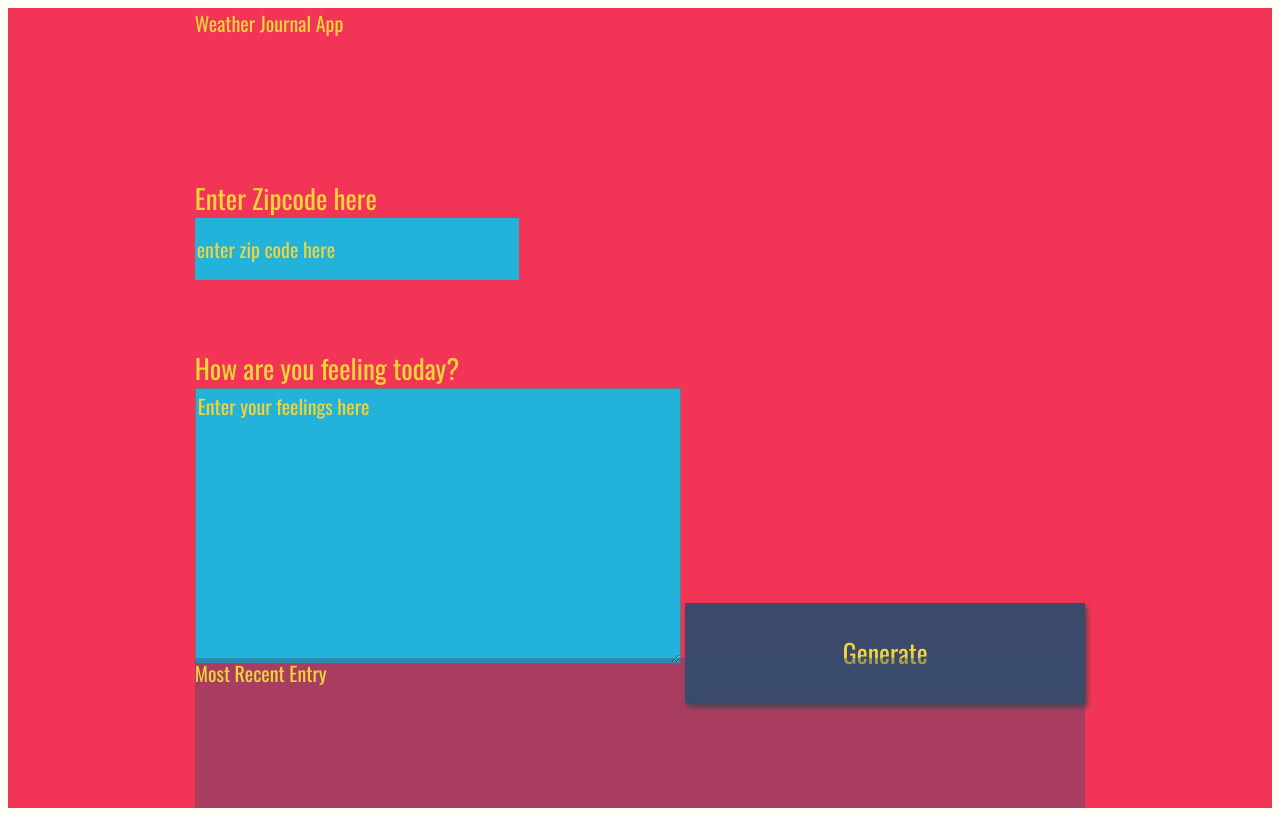
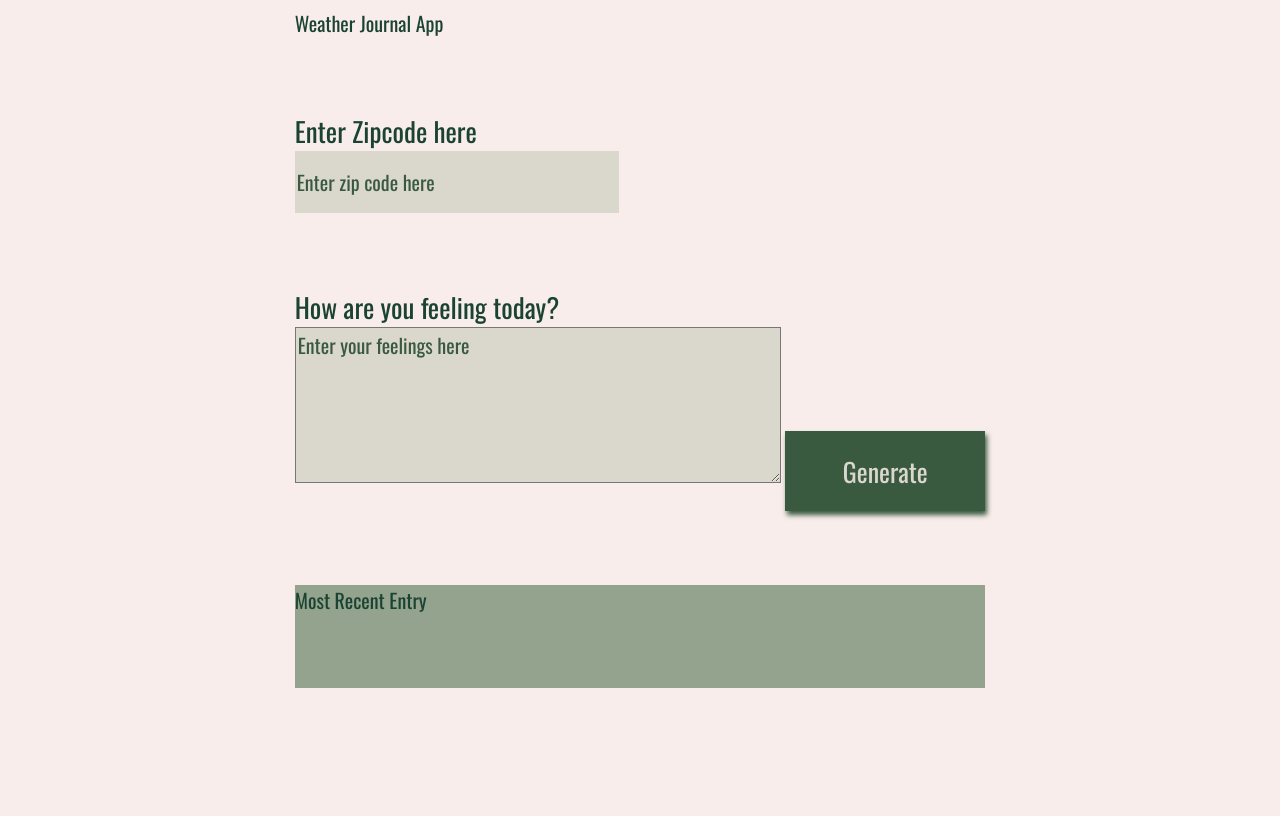
Before and after one commit to Hadeel-Aladdin/EgFWD-webAPI-project, a plain HTML site: page website/index.html in a window 1280 px wide. Drawn offline with nearby package versions, Linux system fonts and the light colour scheme; a web font is replaced by a local one.

Commit message:
Update page style

```diff
--- a/website/index.html
+++ b/website/index.html
@@ -13,11 +13,11 @@
   </div>
   <div class ="holder zip">
     <label for="zip">Enter Zipcode here</label>
-    <input type="text" id="zip" placeholder="enter zip code here">
+    <input type="text" id="zip" placeholder="Enter zip code here">
   </div>
   <div class ="holder feel">
     <label for="feelings">How are you feeling today?</label>
-    <textarea class= "myInput" id="feelings" placeholder="Enter your feelings here" rows="9" cols="50"></textarea>
+    <textarea class= "myInput" id="feelings" placeholder="Enter your feelings here" rows="5" cols="50"></textarea>
     <button id="generate" type = "submit"> Generate </button>
   </div>
   <div class ="holder entry">
--- a/website/style.css
+++ b/website/style.css
@@ -1,17 +1,18 @@
 body{
-    background: #fffff8;
+    background: #f8edeb;
     font-family: -apple-system, BlinkMacSystemFont, sans-serif;
 }
 
 #app{
     display: grid;
-    grid-auto-rows: minmax(150px, auto);
+    grid-template-columns: 1fr,1fr;
+    grid-auto-rows: minMax(100, auto);
     /* grid-template-columns:  */
-    height:100vh;
-    background: #f23557;
-    color: #f0d43a;
+    height:85vh;
+    /* background: #f8edeb; */
+    color: #1b4332;
     justify-content: center;
-    grid-gap: 1em;
+    /* grid-gap: 2px; */
     font-size: 20px;
     font-family: 'Oswald', sans-serif;
 }
@@ -19,9 +20,9 @@ body{
 .holder{
 
 }
-
 .entry{
-    background: rgba(59, 74, 107, .4);
+    background: rgba(81, 115, 79, .6);
+    /* display: block; */
 }
 
 #entryHolder{
@@ -57,30 +58,32 @@ input{
     display:block;
     height: 60px;
     width: 320px;
-    background:#22b2da;
-    color: #f0d43a;
+    background:#dad7cd;
+    color: #1b4332;
     font-size: 20px;
     font-family: 'Oswald', sans-serif;
     border: none;
 }
 
 button{
-    width: 400px;
-    height: 100px;
-    background: #3b4a6b;
-    color: #f0d43a;
+    /* display: inline-block; */
+    width: 200px;
+    height: 80px;
+    background: #3a5a40;
+    color: #dad7cf;
     font-size: 26px;
     font-family: 'Oswald', sans-serif;
     border: none;
-    box-shadow: 2px 4px 5px #444;
+    box-shadow: 2px 4px 5px #3a5a40;
 }
 h1{
     font-size: 36px;
 }
 
 textarea{
-    background:#22b2da;
-    color: #f0d43a;
+    /* display: block; */
+    background:#dad7cd;
+    color: #3a5a40;
     font-size: 20px;
     font-family: 'Oswald', sans-serif;
 }
@@ -93,19 +96,19 @@ button:focus {
 }
 /* Style for Placeholder Text*/
 ::placeholder { /* Firefox, Chrome, Opera */
-    color: #f0d43a;
+    color: #3a5a40;
     font-family: 'Oswald', sans-serif;
 
 }
 
 :-ms-input-placeholder { /* Internet Explorer 10-11 */
-    color: #f0d43a;
+    color: #3a5a40;
     font-family: 'Oswald', sans-serif;
 
 }
 
 ::-ms-input-placeholder { /* Microsoft Edge */
-    color: #f0d43a;
+    color: #3a5a40;
     font-family: 'Oswald', sans-serif;
 
 }
```
